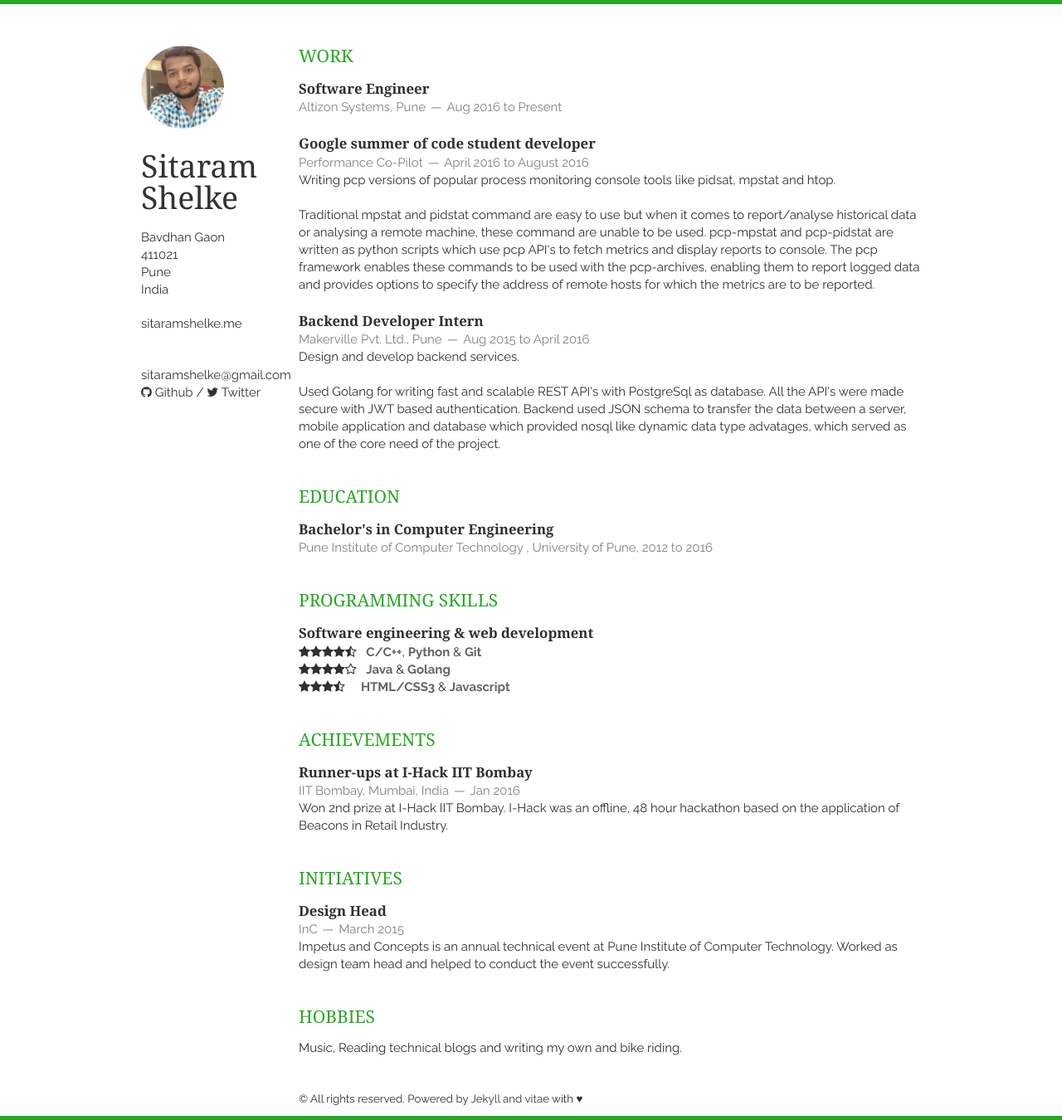
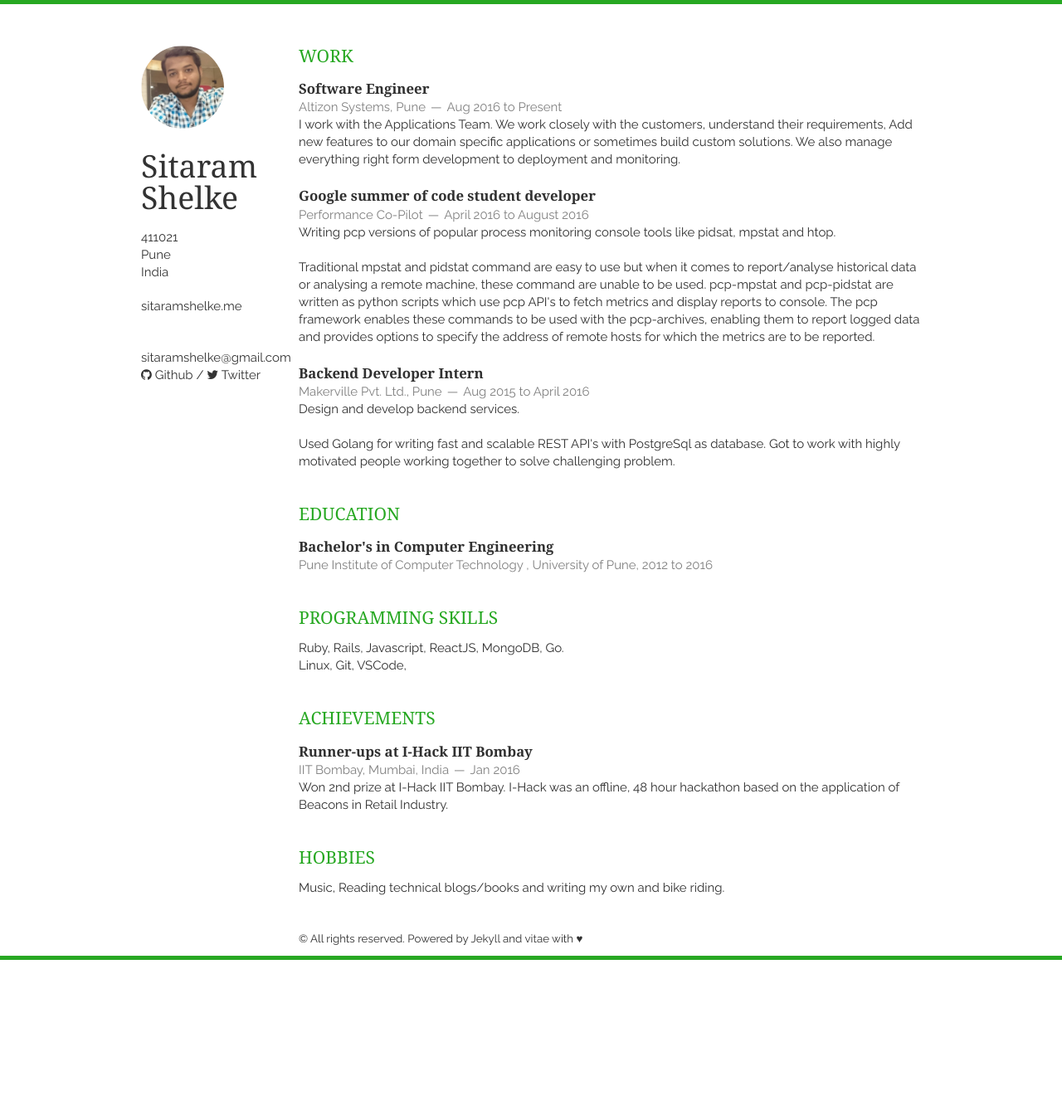
Before and after one commit to sitaramshelke/resume, a Jekyll site: the page built from index.html, in a window 1280 px wide. Shown: the whole page at 83% size. Built offline with Jekyll 4.4.1, drawn with Linux system fonts in a browser that asks for light colours; nearby versions of some CDN libraries; the list of posts is cut into pages by our own code; after the commit the page ends 1157 px from its top, so only the background shows below that.

Commit message:
Updated information

```diff
--- a/_config.yml
+++ b/_config.yml
@@ -24,7 +24,7 @@ github: sitaramshelke
 twitter: sitaramshelke
 #tel: +44 0000 000000
 #tel_full: tel:+440000000000
-google_maps: 'https://www.google.co.in/maps/place/Bavdhan,+Pune,+Maharashtra/'
+google_maps: "https://www.google.co.in/maps/place/Bavdhan,+Pune,+Maharashtra/"
 address: Bavdhan Gaon
 postcode: 411021
 city: Pune
--- a/_includes/employment.html
+++ b/_includes/employment.html
@@ -3,24 +3,34 @@
     <article>
         <header>
             <h1>Software Engineer</h1>
-            <span><address><a href = "http://altizon.com">Altizon Systems</a>, Pune</address><time>Aug 2016 to Present</time></span>
+            <span><address><a href="http://altizon.com">Altizon Systems</a>, Pune</address><time>Aug 2016 to Present</time></span>
         </header>
-        <p></p>
+        <p>I work with the Applications Team. We work closely with the customers, understand their requirements, Add
+            new features to our domain specific applications or sometimes build
+            custom solutions. We also manage everything right form development to deployment and monitoring. </p>
     </article>
     <article>
         <header>
             <h1>Google summer of code student developer</h1>
-            <span><address><a href = "http://pcp.io">Performance Co-Pilot</a></address><time>April 2016 to August 2016</time></span>
+            <span><address><a href="http://pcp.io">Performance Co-Pilot</a></address><time>April 2016 to August 2016</time></span>
         </header>
-        <p>Writing pcp versions of popular process monitoring console tools like pidsat, mpstat and htop. <br><br>Traditional mpstat and pidstat command are easy to use but when it comes to report/analyse historical data or analysing a remote machine, these command are unable to be used. <a href = "http://github.com/sitaramshelke/pcp-mpstat">pcp-mpstat </a> and <a href = "http://github.com/sitaramshelke/pcp-pidstat">pcp-pidstat</a> are written as python scripts which use pcp API's to fetch metrics and display reports to console. The pcp framework enables these commands to be used with the pcp-archives, enabling them to report logged data and provides options to specify the address of remote hosts for which the metrics are to be reported.</p>
+        <p>Writing pcp versions of popular process monitoring console tools like pidsat, mpstat and htop. <br><br>Traditional
+            mpstat and pidstat command are easy to use but when it comes to report/analyse historical data or analysing
+            a remote machine, these command are unable to be used. <a href="http://github.com/sitaramshelke/pcp-mpstat">pcp-mpstat
+            </a> and <a href="http://github.com/sitaramshelke/pcp-pidstat">pcp-pidstat</a> are written as python
+            scripts which use pcp API's to fetch metrics and display reports to console. The pcp framework enables
+            these commands to be used with the pcp-archives, enabling them to report logged data and provides options
+            to specify the address of remote hosts for which the metrics are to be reported.</p>
     </article>
     <article>
         <header>
             <h1>Backend Developer Intern</h1>
-            <span><address><a href = "http://makerville.io">Makerville Pvt. Ltd.</a>, Pune</address><time>Aug 2015 to April 2016</time></span>
+            <span><address><a href="http://makerville.io">Makerville Pvt. Ltd.</a>, Pune</address><time>Aug 2015 to
+                    April 2016</time></span>
         </header>
         <p>Design and develop backend services.
-        <br><br>Used Golang for writing fast and scalable REST API's with PostgreSql as database. All the API's were made secure with <a href = "http://jwt.io">JWT</a> based authentication. Backend used JSON schema to transfer the data between a server, mobile application and database which provided nosql like dynamic data type advatages, which served as one of the core need of the project.</p>
+            <br><br>Used Golang for writing fast and scalable REST API's with PostgreSql as database. Got to work with
+            highly motivated people working together to solve challenging problem.
     </article>
 
     <!-- <a href = ""></a> -->
--- a/_includes/interests.html
+++ b/_includes/interests.html
@@ -1,6 +1,6 @@
 <section class="thirteen columns">
     <h1>Hobbies</h1>
     <article>
-        <p>Music, Reading technical blogs and writing my own and bike riding.</p>
+        <p>Music, Reading technical blogs/books and writing my own and bike riding.</p>
     </article>
 </section>
--- a/_includes/skills.html
+++ b/_includes/skills.html
@@ -1,7 +1,7 @@
 <section class="thirteen columns">
     <h1>Programming Skills</h1>
     <article>
-        <header>
+        <!-- <header>
             <h1>Software engineering & web development</h1>
         </header>
         <p>
@@ -14,6 +14,9 @@
         <p>
             <i class="fa fa-star"></i><i class="fa fa-star"></i><i class="fa fa-star"></i><i class="fa fa-star-half-o"></i>
             &nbsp;&nbsp;&nbsp;&nbsp;<em>HTML/CSS3</em> &amp; <em>Javascript</em>
-        </p>
+        </p> -->
+        Ruby, Rails, Javascript, ReactJS, MongoDB, Go.
+        <br />
+        Linux, Git, VSCode,
     </article>
 </section>
--- a/_layouts/layout.html
+++ b/_layouts/layout.html
@@ -1,5 +1,6 @@
 <!DOCTYPE html>
 <html>
+
 <head>
     <meta charset="utf-8">
     <title>{{ site.title }}</title>
@@ -22,29 +23,30 @@
     <!-- <link rel="apple-touch-icon" sizes="72x72" href="static/img/me-icon-72.png"> -->
     <!-- <link rel="apple-touch-icon" sizes="114x114" href="static/img/me-icon-114.png"> -->
 </head>
+
 <body>
     <div class="container">
         <header class="three columns">
             <img src="{{ site.baseurl }}static/img/profile.png" class="me">
             <h1>
-          <a href = "{{ site.url }}">{{ site.name }}</a>
+                <a href="{{ site.url }}">{{ site.name }}</a>
             </h1>
             <p>
                 <a href="{{ site.tel_full }}">{{ site.tel }}</a>
             </p>
             <address>
                 <a href="{{ site.google_maps }}">
-                {{ site.address }}<br/>
-                {{ site.postcode }}<br/>
-                {{ site.city }}<br/>
+                    <!-- {{ site.address }}<br/> -->
+                    {{ site.postcode }}<br />
+                    {{ site.city }}<br />
                     {{ site.country }}
                 </a>
             </address>
             <p>
-            <a href="{{ site.website_full }}">{{ site.website }}</a><br/>
+                <a href="{{ site.website_full }}">{{ site.website }}</a><br />
             </p>
             <p><br>
-            <a href="{{ site.email_full }}">{{ site.email }}</a><br/>
+                <a href="{{ site.email_full }}">{{ site.email }}</a><br />
                 <a href="https://github.com/{{ site.github }}"><i class="fa fa-github"></i> Github</a> /
                 <a href="https://twitter.com/{{ site.twitter }}"><i class="fa fa-twitter"></i> Twitter</a>
             </p>
@@ -61,14 +63,17 @@
     </div>
 
     <script>
-  (function(i,s,o,g,r,a,m){i['GoogleAnalyticsObject']=r;i[r]=i[r]||function(){
-  (i[r].q=i[r].q||[]).push(arguments)},i[r].l=1*new Date();a=s.createElement(o),
-  m=s.getElementsByTagName(o)[0];a.async=1;a.src=g;m.parentNode.insertBefore(a,m)
-  })(window,document,'script','//www.google-analytics.com/analytics.js','ga');
+        (function (i, s, o, g, r, a, m) {
+            i['GoogleAnalyticsObject'] = r; i[r] = i[r] || function () {
+                (i[r].q = i[r].q || []).push(arguments)
+            }, i[r].l = 1 * new Date(); a = s.createElement(o),
+                m = s.getElementsByTagName(o)[0]; a.async = 1; a.src = g; m.parentNode.insertBefore(a, m)
+        })(window, document, 'script', '//www.google-analytics.com/analytics.js', 'ga');
 
         ga('create', '{{ site.google_analytics }}', 'auto');
         ga('send', 'pageview');
 
     </script>
 </body>
+
 </html>
--- a/index.html
+++ b/index.html
@@ -10,6 +10,6 @@ layout: layout
 
 {% include achievements.html %}
 
-{% include initiatives.html %}
+<!-- {% include initiatives.html %} -->
 
 {% include interests.html %}
```
Lines whose indentation alone changed are shown as unchanged.
